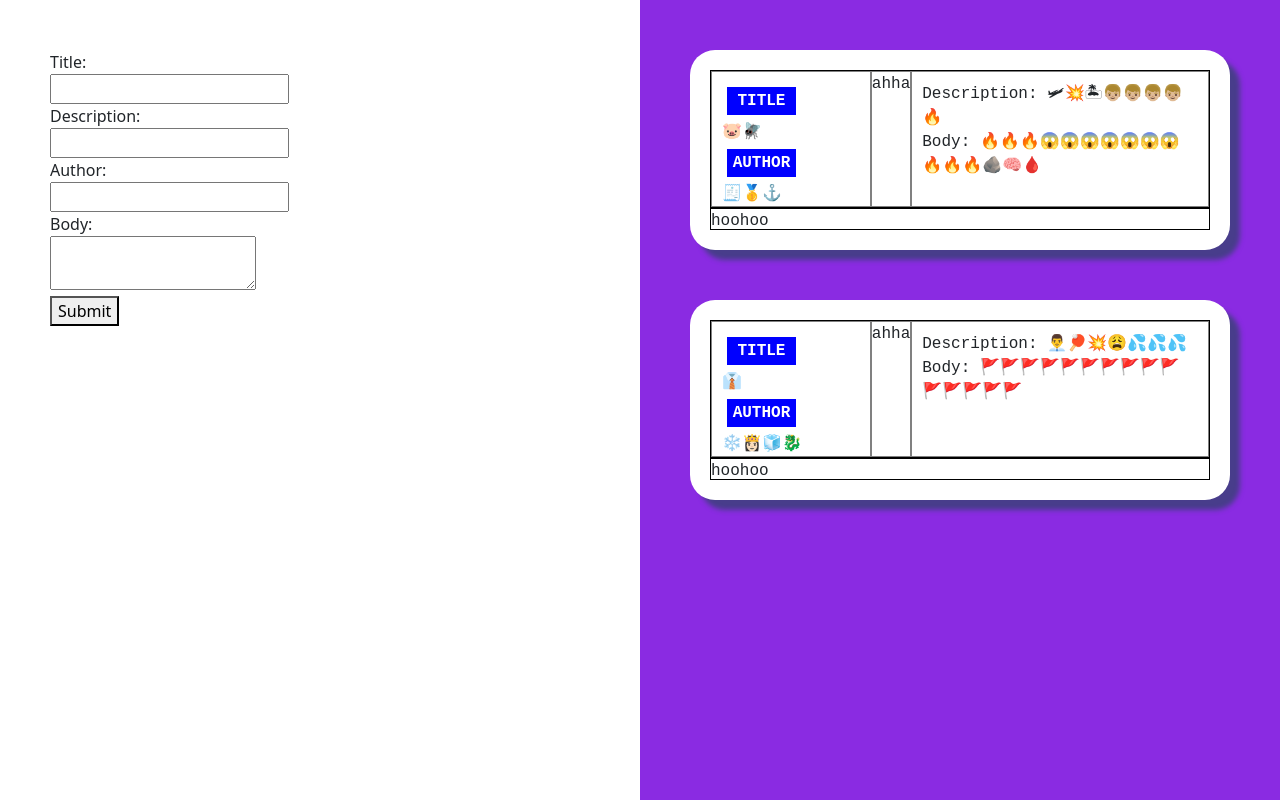
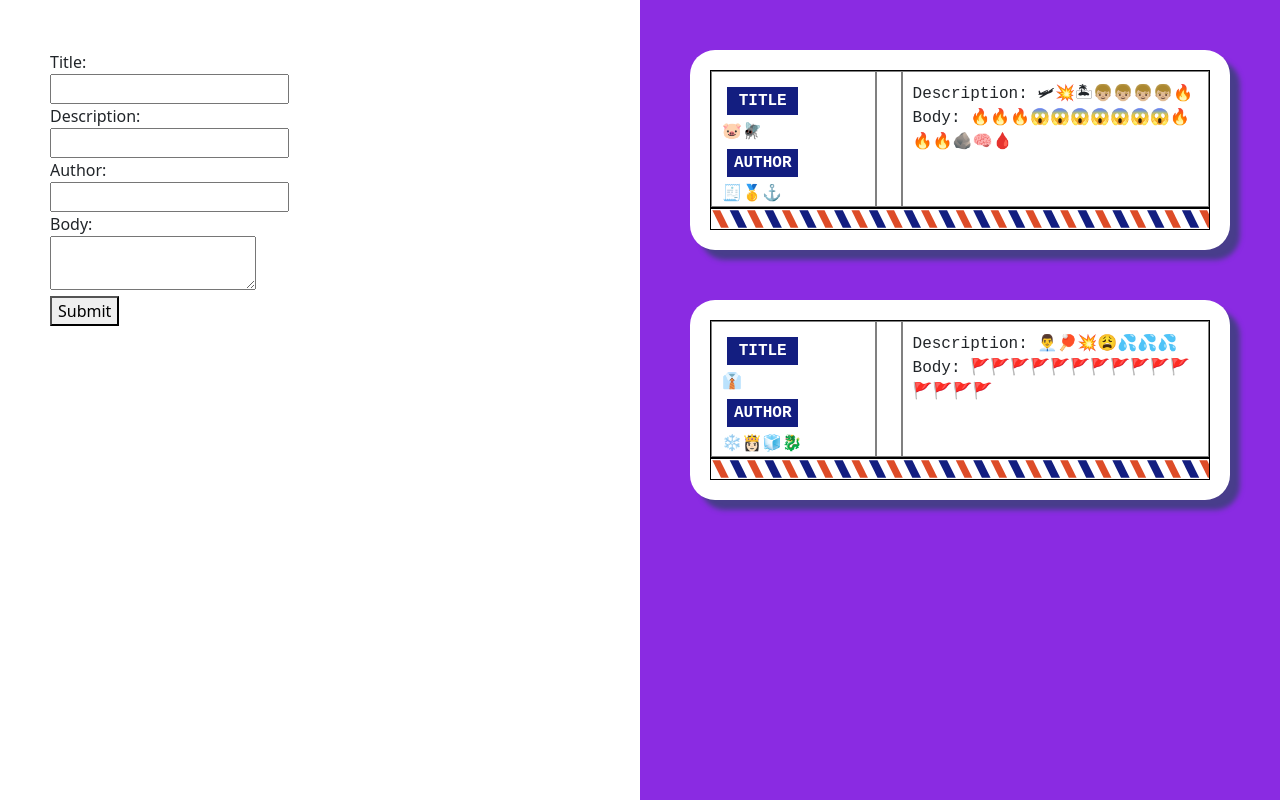
Before and after one commit to excess-rose-blossoms/emotica, a React (Create React App) app: page / in a window 1280 px wide. Built offline with nearby package versions, Linux system fonts and the light colour scheme.

Commit message:
Added mail stripes

```diff
--- a/src/components/StoryCard.js
+++ b/src/components/StoryCard.js
@@ -1,4 +1,5 @@
-import '../css/story-card.css'
+import '../css/story-card.css';
+import mailStripes from '../media/mail-stripes.svg';
 
 function StoryCard(props) {
   return (
@@ -12,7 +13,6 @@ function StoryCard(props) {
         </div>
 
         <div className='divider-container'>
-          ahha
         </div>
 
         <div className='description-container'>
@@ -22,7 +22,7 @@ function StoryCard(props) {
 
       </div>
 
-      <div className='deco-container'>hoohoo</div>
+      <div className='deco-container'></div>
     </div>
   );
 }
--- a/src/css/story-card.css
+++ b/src/css/story-card.css
@@ -13,6 +13,9 @@
     flex: 0.15;
     overflow: auto;
     border: 1px black solid;
+    background-image: url(../media/mail-stripes.svg);
+    background-repeat: no-repeat;
+    background-size: cover;
 }
 
 .content-container {
@@ -41,7 +44,7 @@
 }
 
 .header-text {
-    background-color: blue;
+    background-color: #131E80;
     color: white;
     max-width: 50%;
     padding: 2px;
```
Also changed, not shown: src/media/barcode.svg (added), src/media/mail-stripes.svg (added).
